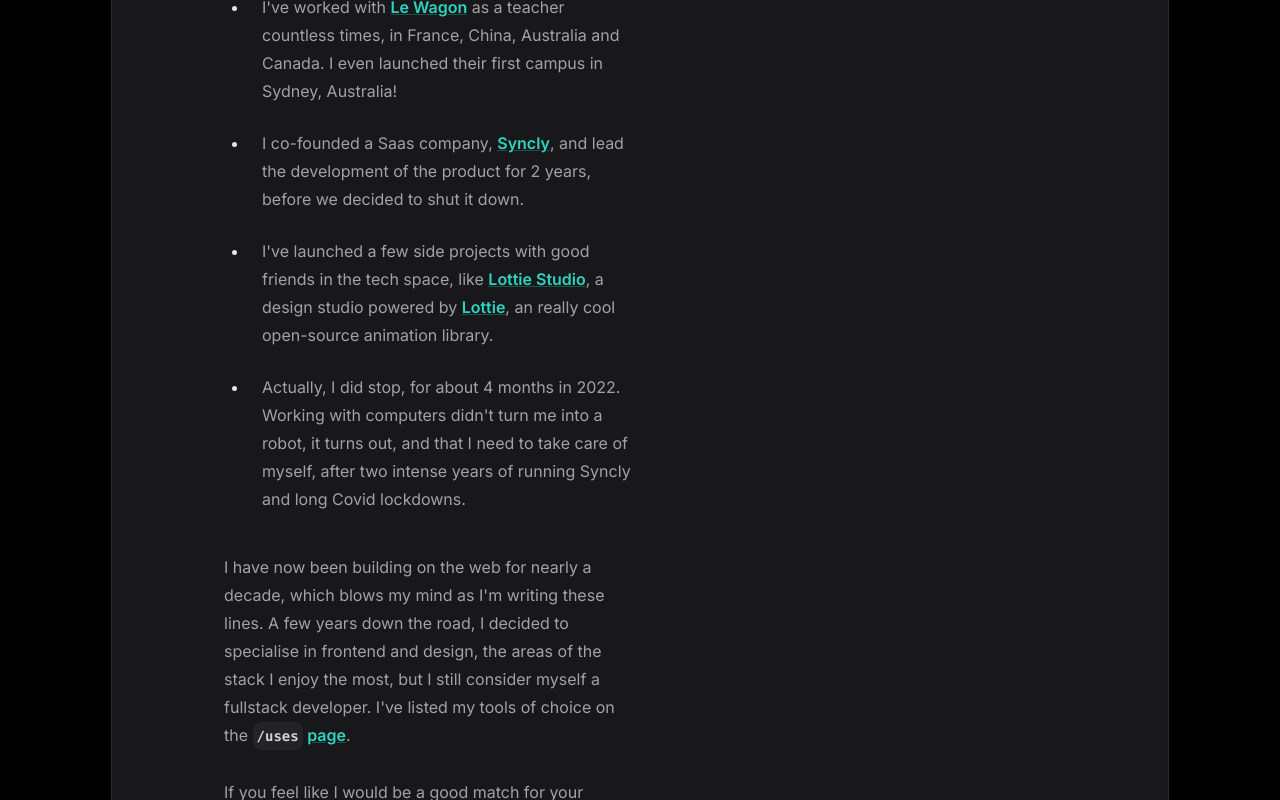
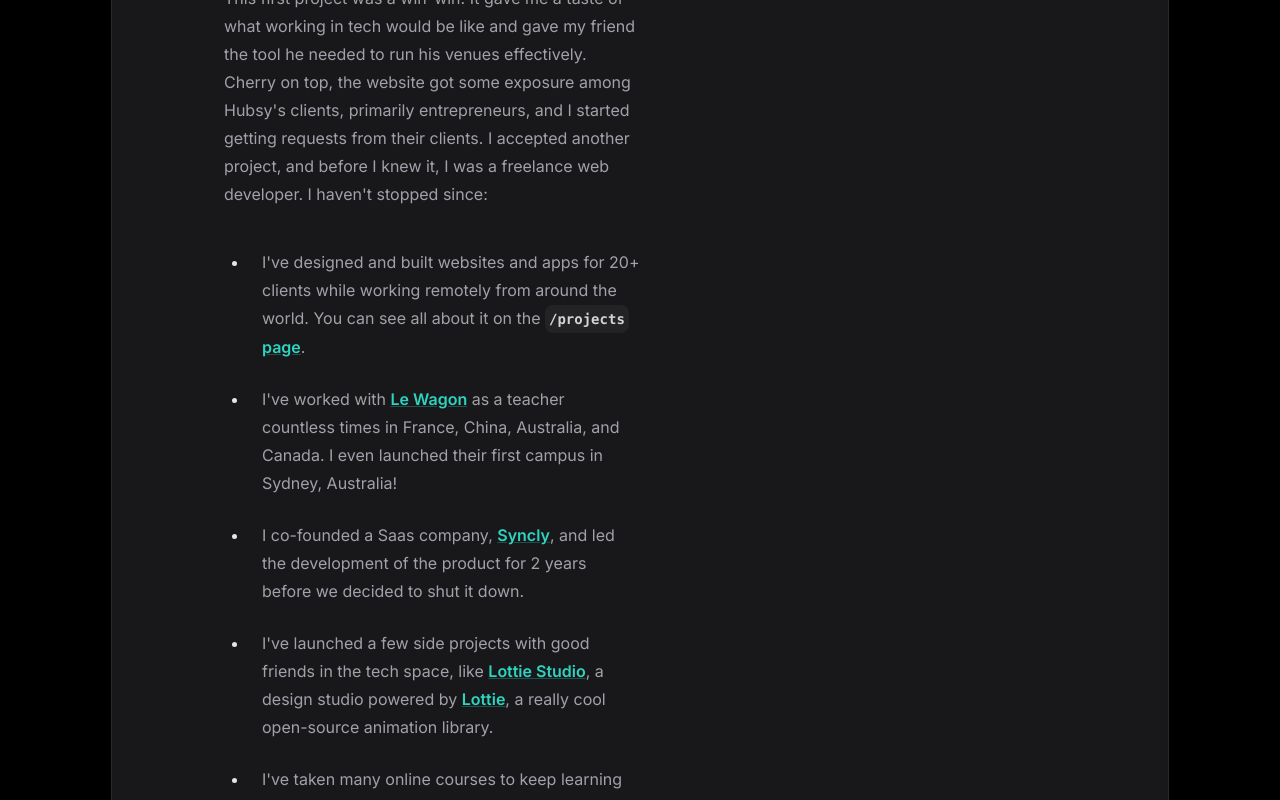
Before and after one commit to CharlyMartin/portfolio, a Next.js app: page /about in a window 1280 px wide. Shown: the part 1760-2560 px from the top of the page. Built offline with nearby package versions, Linux system fonts and the light colour scheme.

Commit message:
Rewrite bio

```diff
--- a/src/app/about/page.tsx
+++ b/src/app/about/page.tsx
@@ -9,9 +9,6 @@ import { getBio } from "@/data/bio";
 import Prose from "@/components/atoms/prose";
 import { metadata as globalMeta } from "@/app/layout";
 
-const contacts = getContacts();
-const bio = getBio();
-
 export const metadata: Metadata = {
   ...globalMeta,
   title: "About",
@@ -20,6 +17,9 @@ export const metadata: Metadata = {
 };
 
 export default function About() {
+  const contacts = getContacts();
+  const bio = getBio();
+
   return (
     <Container>
       <div className="grid grid-cols-1 gap-y-16 lg:grid-cols-2 lg:grid-rows-[auto_1fr] lg:gap-y-12">
--- a/src/data/bio/long.md
+++ b/src/data/bio/long.md
@@ -1,21 +1,25 @@
-I fell into web development at an unfortunate moment of my life: back in 2015, as I was about to graduate my Master's in Management from [Toulouse Business School](https://www.tbs-education.com/programs/master-degrees/). Writing some basic HTML and CSS was enough to mess with my mind, in a good way, and question my initial career plans.
+I fell into web development at an unfortunate moment: back in 2015 when I was about to graduate with my Master's in Management from [Toulouse Business School](https://www.tbs-education.com/program/master-in-management/program-overview/). I started playing with basic HTML and CSS during my free time to scratch my itching curiosity; it planted a seed and began to make me question my long-term career plans.
 
-As I was about to move to Paris to start looking for my first business position, my dad told me that he got diagnosed with cancer, and a bad one. I put my career plans on hold and moved back to my hometown to help him through his treatment.
+Fast-forward to a few months later. I was about to move to Paris to look for my first job as a fresh graduate when my dad told me he had been diagnosed with cancer. A bad one. I canceled Paris, the job hunt, and put my career plans on hold. I moved back to my hometown to be by his side and help him through his treatment.
 
-I ended up having a lot of time on my hand, so I kept learning about web technologies for hours a day. Thanks [Codecademy](https://www.codecademy.com/) for the free education! I was fascinated by the fact that I could build anything I wanted, with little to no money, without anyone's permission and from anywhere in the world. Very different from the corporate world I was about to enter.
+There were very few exciting job opportunities in suburban Bordeaux, and I had a lot of time on my hands. I put this downtime to use and resumed learning about web technologies, for hours a day. The more I did, the more I loved it. Thanks [Codecademy](https://www.codecademy.com/) for the free education! I was fascinated by the fact that I could build anything I wanted, with little to no money, without anyone's permission, and from anywhere in the world. Very different from the corporate world I was about to enter.
 
-I was lucky enough to attend one of the first sessions of [Le Wagon](https://www.lewagon.com/web-development-course), a coding school in France. It was the most challenging and rewarding course of my life. I never thought my brain could digest so much knowledge in such a short amount of time. By the end, I knew enough to build my own ideas, and other people's too.
+After a few months of online learning, I decided to take the plunge and go pro. I was lucky enough to attend one of the first sessions of [Le Wagon](https://www.lewagon.com/web-development-course), a coding school in France. It was the most challenging and rewarding course of my life. I never thought my brain could digest so much knowledge in such a short amount of time. It was the stepping stone I needed. By the end of the course, I knew enough to build my own ideas. And others' too.
 
-Around the same time, a great friend of mine was launching one of the first coworking cafés in France, [Hubsy](/projects/hubsy). He needed an app to manage bookings, I needed a project to work on, a match made in heaven. This first successful project got enough exposure among Hubsy's clients that I started getting requests from entrepreneurs. Before I knew it, I was a freelance web developer.
+Around the same time, a great friend of mine was launching one of the first coworking cafés in France, [Hubsy](https://www.hubsy.fr/). It was an immediate success. He needed an app to manage bookings, and I needed a project to work on, a match made in heaven. I started building an app for a booming business in Paris, working from my childhood bedroom. I couldn't believe it.
 
-And I haven't stopped since:
+This first project was a win-win. It gave me a taste of what working in tech would be like and gave my friend the tool he needed to run his venues effectively. Cherry on top, the website got some exposure among Hubsy's clients, primarily entrepreneurs, and I started getting requests from their clients. I accepted another project, and before I knew it, I was a freelance web developer. I haven't stopped since:
 
-- I've designed and built websites and apps for 20+ clients, all the while working remotely from places around the world. You can see all about it on the `/projects` [page](/projects).
-- I've worked with [Le Wagon](https://www.lewagon.com/) as a teacher countless times, in France, China, Australia and Canada. I even launched their first campus in Sydney, Australia!
-- I co-founded a Saas company, [Syncly](/projects/syncly), and lead the development of the product for 2 years, before we decided to shut it down.
-- I've launched a few side projects with good friends in the tech space, like [Lottie Studio](/projects/lottie-studio), a design studio powered by [Lottie](https://airbnb.design/lottie/), an really cool open-source animation library.
-- Actually, I did stop, for about 4 months in 2022. Working with computers didn't turn me into a robot, it turns out, and that I need to take care of myself, after two intense years of running Syncly and long Covid lockdowns.
+- I've designed and built websites and apps for 20+ clients while working remotely from around the world. You can see all about it on the `/projects` [page](/projects).
+- I've worked with [Le Wagon](https://www.lewagon.com/) as a teacher countless times in France, China, Australia, and Canada. I even launched their first campus in Sydney, Australia!
+- I co-founded a Saas company, [Syncly](/projects/syncly), and led the development of the product for 2 years before we decided to shut it down.
+- I've launched a few side projects with good friends in the tech space, like [Lottie Studio](/projects/lottie-studio), a design studio powered by [Lottie](https://airbnb.design/lottie/), a really cool open-source animation library.
+- I've taken many online courses to keep learning and master core web development concepts.
 
-I have now been building on the web for nearly a decade, which blows my mind as I'm writing these lines. A few years down the road, I decided to specialise in frontend and design, the areas of the stack I enjoy the most, but I still consider myself a fullstack developer. I've listed my tools of choice on the `/uses` [page](/uses).
+Actually, I did stop. For about 4 months in 2022, for the first time since I started freelancing. Working with computers for so long didn't turn me into one. I needed to take care of myself after two intense years running Syncly and taxing COVID lockdowns. This break gave me a fresh perspective on where to dedicate my time and skills moving forward.
 
-If you feel like I would be a good match for your project, I would love to hear from you and see how I can help. Get in touch!
+I want to work with people and companies who aim to protect and regenerate life on Earth. I'm also passionate about music and would love to work with companies in this space. More broadly, I want to work with a team of benevolent and talented people.
+
+I have been building on the web for nearly a decade, which blows my mind as I write these lines. I specialise in frontend and design, the areas of the stack I enjoy the most. However, I would still consider fullstack position as I've built and worked with backend technologies many times. I've listed my tools of choice on the `/uses` [page](/uses).
+
+If you feel I would be a good match for your project, I would love to hear from you and see how I can help. Get in touch!
--- a/src/data/bio/short.md
+++ b/src/data/bio/short.md
@@ -5,4 +5,4 @@
 #   - ab testing
 ---
 
-Nearly **a decade of experience** working with startups and SMBs. I have a strong experience in frontend development, with a solid understanding of backend and crypto concepts as well as UI/UX design capabilities.
+I have **7 years or experience** working with entrepreneurs, startups and SMBs. I specialise in **frontend development**, with a solid understanding of backend concepts, some crypto knowledge and UI/UX design capabilities.
```
